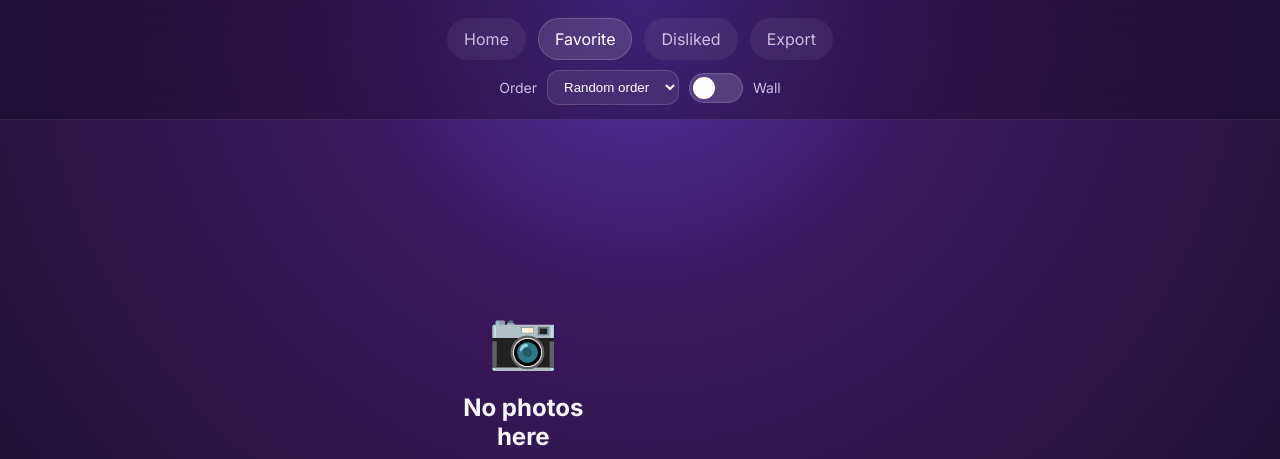
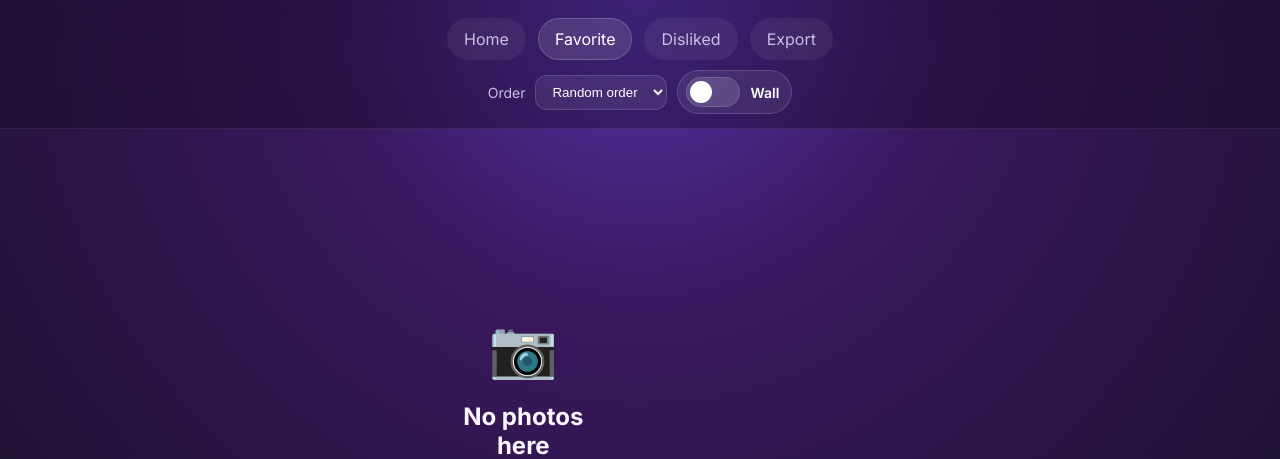
Before and after one commit to hyphenzhao/photo-tinder-selector, a Django app: page /favorites/ in a window 1280 px wide. Shown: the top 459 px of the page. Run offline with Django 5.2, Linux system fonts and the light colour scheme; data that the repository does not hold is empty; some libraries are stand-ins or nearby versions.

Commit message:
- Base interface for picture wall

```diff
--- a/rater/static/selector/app.css
+++ b/rater/static/selector/app.css
@@ -30,8 +30,6 @@ body {
 .layout-switch {
   display: inline-flex;
   align-items: center;
-  gap: 10px;
-  color: white;
   cursor: pointer;
 }
 .layout-switch input {
@@ -39,12 +37,23 @@ body {
   opacity: 0;
   pointer-events: none;
 }
+.layout-switch-button {
+  display: inline-flex;
+  align-items: center;
+  gap: 10px;
+  padding: 6px 12px 6px 8px;
+  border-radius: 999px;
+  background: rgba(255,255,255,.08);
+  border: 1px solid rgba(255,255,255,.14);
+  color: white;
+  transition: background .2s ease, border-color .2s ease, box-shadow .2s ease;
+}
 .layout-switch-track {
   width: 54px;
   height: 30px;
   border-radius: 999px;
-  background: rgba(255,255,255,.16);
-  border: 1px solid rgba(255,255,255,.16);
+  background: rgba(255,255,255,.14);
+  border: 1px solid rgba(255,255,255,.12);
   position: relative;
   transition: background .2s ease, border-color .2s ease;
 }
@@ -58,16 +67,22 @@ body {
   background: white;
   transition: transform .2s ease;
 }
-.layout-switch input:checked + .layout-switch-track {
+.layout-switch input:checked + .layout-switch-button {
+  background: rgba(95,224,170,.14);
+  border-color: rgba(95,224,170,.4);
+  box-shadow: 0 10px 24px rgba(95,224,170,.16);
+}
+.layout-switch input:checked + .layout-switch-button .layout-switch-track {
   background: rgba(95,224,170,.35);
   border-color: rgba(95,224,170,.65);
 }
-.layout-switch input:checked + .layout-switch-track .layout-switch-knob {
+.layout-switch input:checked + .layout-switch-button .layout-switch-knob {
   transform: translateX(24px);
 }
 .layout-switch-label {
-  color: var(--muted);
+  color: white;
   font-size: 14px;
+  font-weight: 600;
 }
 .page-shell { max-width: 1100px; margin: 0 auto; padding: 24px 20px 44px; }
 .messages { display: grid; gap: 10px; margin-bottom: 18px; }
--- a/rater/templates/base.html
+++ b/rater/templates/base.html
@@ -31,10 +31,12 @@
         {% if view_name == 'favorites' %}
         <label class="layout-switch" for="layout-toggle">
           <input type="checkbox" id="layout-toggle" name="layout" value="wall" {% if layout_mode == 'wall' %}checked{% endif %} hx-get="{% url 'selector:favorites' %}" hx-target="#favorite-panel-body" hx-swap="outerHTML" hx-include="#order-select" hx-trigger="change">
-          <span class="layout-switch-track">
-            <span class="layout-switch-knob"></span>
+          <span class="layout-switch-button">
+            <span class="layout-switch-track">
+              <span class="layout-switch-knob"></span>
+            </span>
+            <span class="layout-switch-label">Wall</span>
           </span>
-          <span class="layout-switch-label">Wall</span>
         </label>
         {% endif %}
       </form>
```
